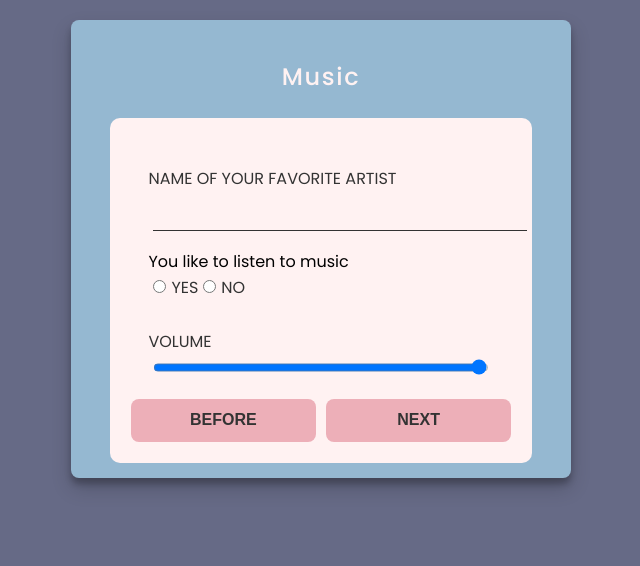
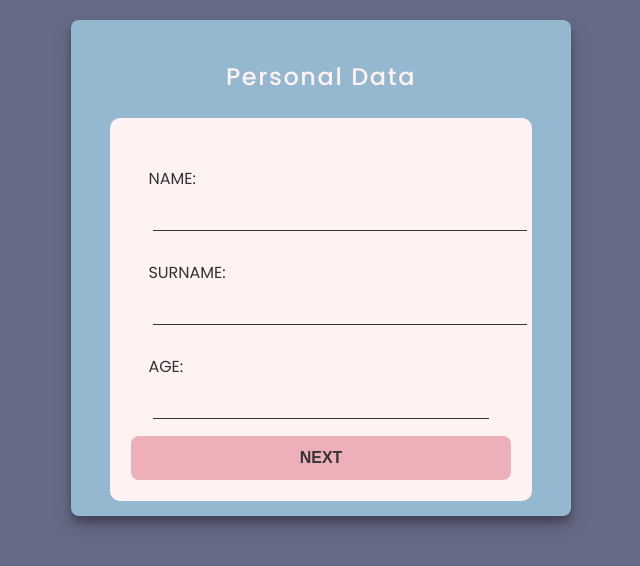
Before and after one commit to SofiaRubiano10/ProyectReactForms, a React (Vite) app: page / in a window 1280 px wide. Shown: the top 566 px of the page, without its empty margins (319-959 px from the left). Built offline with nearby package versions, Linux system fonts and the light colour scheme.

Commit message:
Navajabilidad entre páginas

```diff
--- a/src/App.jsx
+++ b/src/App.jsx
@@ -7,7 +7,7 @@ import Music from "./components/Music";
 import FormContext from "./context/FormContext";
 
 function App() {
-  const [step, setStep] = useState("music");
+  const [step, setStep] = useState("personaldata");
   return (
     <FormContext.Provider value={{ step, setStep }}>
       <div className="container">
--- a/src/components/Education.jsx
+++ b/src/components/Education.jsx
@@ -1,4 +1,7 @@
+import { useContext } from "react";
+import FormContext from "../context/FormContext";
 const Education = () => {
+  const { setStep } = useContext(FormContext);
   return (
     <main>
       <h3>Education</h3>
@@ -27,8 +30,22 @@ const Education = () => {
           </fieldset>
 
           <div className="card__buttons">
-            <button type="submit">Before</button>
-            <button type="submit">Next</button>
+            <button
+              onClick={() => {
+                setStep("hobbys");
+              }}
+              type="submit"
+            >
+              Before
+            </button>
+            <button
+              onClick={() => {
+                setStep("happiness");
+              }}
+              type="submit"
+            >
+              Next
+            </button>
           </div>
         </form>
       </div>
--- a/src/components/Happiness.jsx
+++ b/src/components/Happiness.jsx
@@ -1,4 +1,7 @@
+import { useContext } from "react";
+import FormContext from "../context/FormContext";
 const Happiness = () => {
+  const { setStep } = useContext(FormContext);
   return (
     <main>
       <h3>Happiness</h3>
@@ -21,8 +24,22 @@ const Happiness = () => {
             </div>
           </fieldset>
           <div className="card__buttons">
-            <button type="submit">Before</button>
-            <button type="submit">Next</button>
+            <button
+              onClick={() => {
+                setStep("education");
+              }}
+              type="submit"
+            >
+              Before
+            </button>
+            <button
+              onClick={() => {
+                setStep("music");
+              }}
+              type="submit"
+            >
+              Next
+            </button>
           </div>
         </form>
       </div>
--- a/src/components/Hobbys.jsx
+++ b/src/components/Hobbys.jsx
@@ -1,4 +1,7 @@
+import { useContext } from "react";
+import FormContext from "../context/FormContext";
 const Hobbys = () => {
+  const { setStep } = useContext(FormContext);
   return (
     <main>
       <h3>Hobbys</h3>
@@ -75,8 +78,22 @@ const Hobbys = () => {
           </fieldset>
 
           <div className="card__buttons">
-            <button type="submit">Before</button>
-            <button type="submit">Next</button>
+            <button
+              onClick={() => {
+                setStep("personaldata");
+              }}
+              type="submit"
+            >
+              Before
+            </button>
+            <button
+              onClick={() => {
+                setStep("education");
+              }}
+              type="submit"
+            >
+              Next
+            </button>
           </div>
         </form>
       </div>
--- a/src/components/Music.jsx
+++ b/src/components/Music.jsx
@@ -1,4 +1,7 @@
+import { useContext } from "react";
+import FormContext from "../context/FormContext";
 const Music = () => {
+  const { setStep } = useContext(FormContext);
   return (
     <main>
       <h3>Music</h3>
@@ -24,8 +27,14 @@ const Music = () => {
           </fieldset>
 
           <div className="card__buttons">
-            <button type="submit">Before</button>
-            <button type="submit">Next</button>
+            <button
+              onClick={() => {
+                setStep("happiness");
+              }}
+              type="submit"
+            >
+              Before
+            </button>
           </div>
         </form>
       </div>
--- a/src/components/PersonalData.jsx
+++ b/src/components/PersonalData.jsx
@@ -1,4 +1,8 @@
+import { useContext } from "react";
+import FormContext from "../context/FormContext";
+
 const PersonalData = () => {
+  const { setStep } = useContext(FormContext);
   return (
     <main>
       <h3>Personal Data</h3>
@@ -24,7 +28,14 @@ const PersonalData = () => {
               required
             ></input>
           </fieldset>
-          <button type="submit">Next</button>
+          <button
+            onClick={() => {
+              setStep("hobbys");
+            }}
+            type="submit"
+          >
+            Next
+          </button>
         </form>
       </div>
     </main>
```
